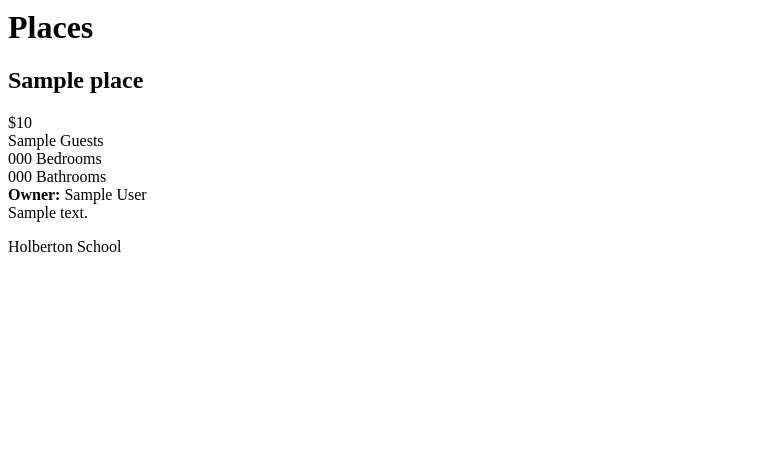
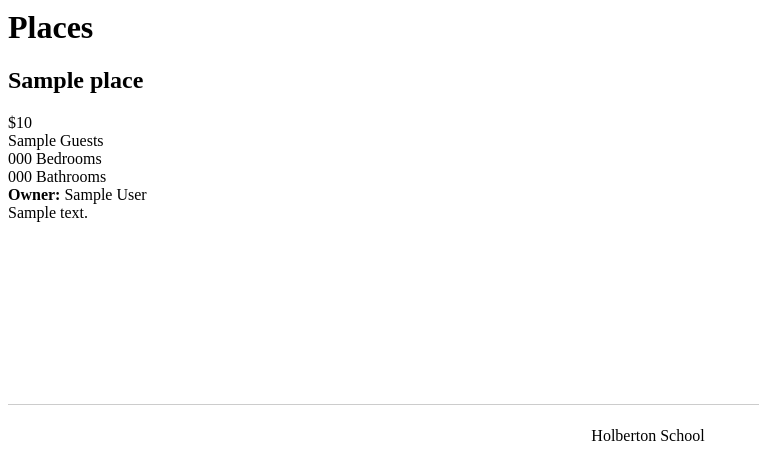
Before and after one commit to tundelarge/AirBnB_clone_v4, a Flask app: template web_dynamic/templates/0-hbnb.html in a window 1280 px wide. Shown: the part 335-800 px from the top of the page, without its empty margins (0-759 px from the left). Run offline with Flask 3, Linux system fonts and the light colour scheme; the template is opened without the code that fills it: most values are stand-ins (such as "Sample title", 1, 10 or a date in 2020).

Commit message:
Update 3-footer.css

```diff
--- a/web_dynamic/static/styles/3-footer.css
+++ b/web_dynamic/static/styles/3-footer.css
@@ -1 +1,16 @@
-qwertyu
+footer {
+    position: fixed;
+    background: white;
+    height: 60px;
+    width: 100%;
+    bottom: 0;
+    border-top: 1px solid #CCCCCC;
+}
+footer p {
+    position: absolute;
+    text-align: center;
+    top: 10%;
+    bottom: 0;
+    right: 0;
+    left: 0;
+}
```
